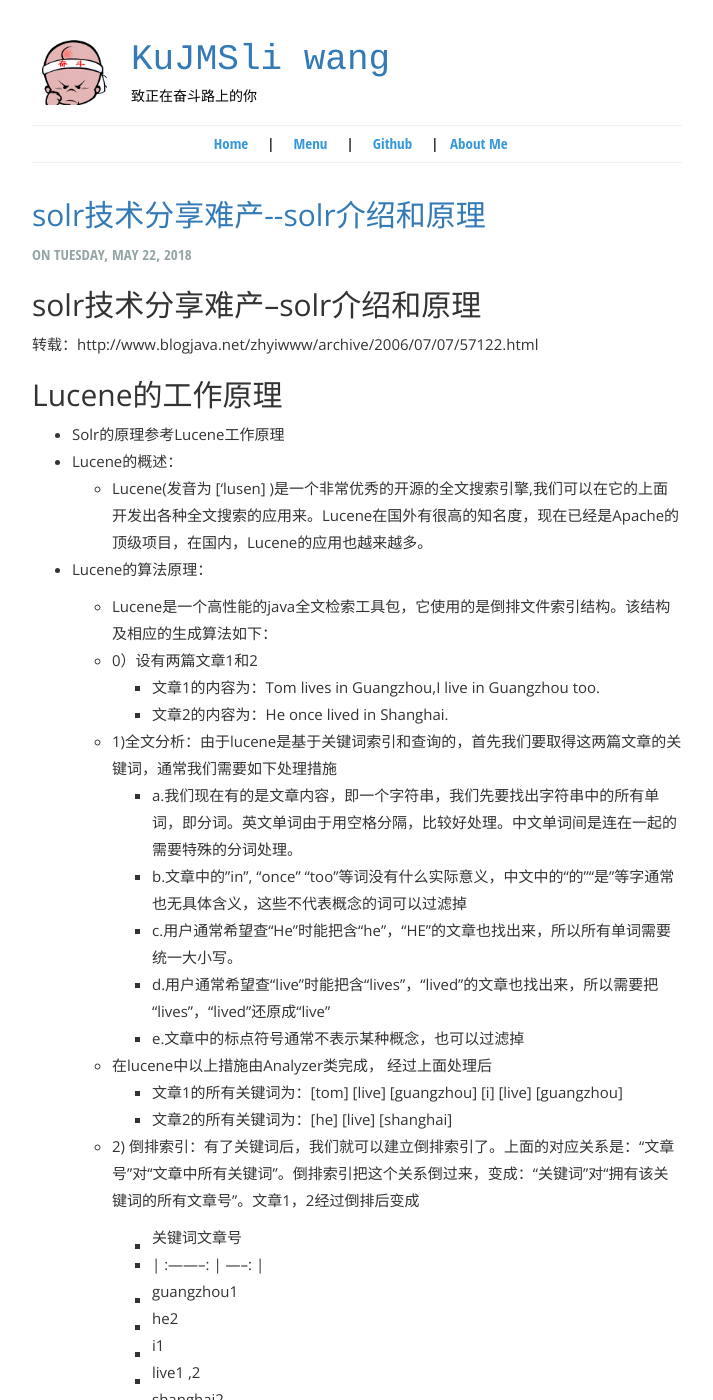
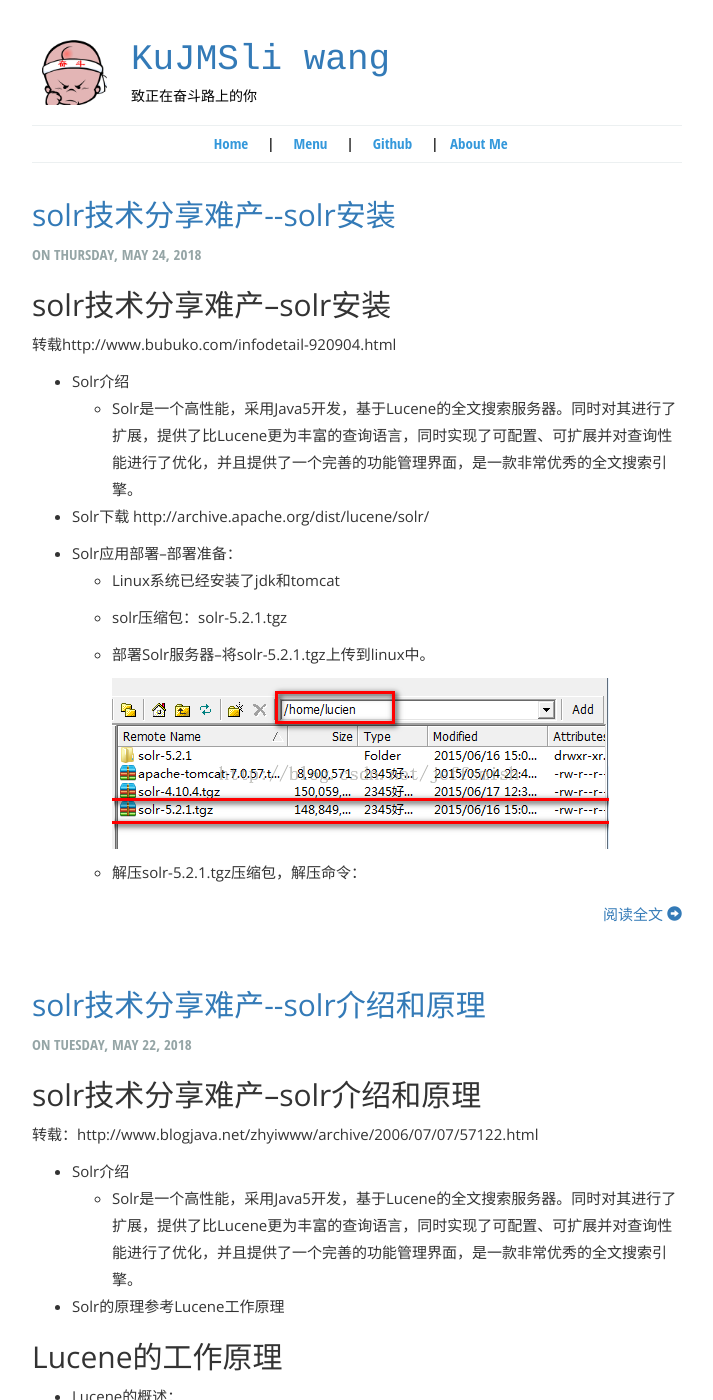
Before and after one commit to KuJMSliwang/KuJMSliwang.github.io, a Jekyll site: the page built from index.html, in a window 1280 px wide and 1400 px high. Shown: the whole window, without its empty margins (283-996 px from the left). Built offline with Jekyll 4.4.1, drawn with Linux system fonts in a browser that asks for light colours.

Commit message:
solr技术分享--solr安装

````diff
--- a/_posts/2018-05-22-solr.md
+++ b/_posts/2018-05-22-solr.md
@@ -9,8 +9,11 @@
 
 ## solr技术分享难产--solr介绍和原理
 转载：http://www.blogjava.net/zhyiwww/archive/2006/07/07/57122.html
+* Solr介绍
+    * Solr是一个高性能，采用Java5开发，基于Lucene的全文搜索服务器。同时对其进行了扩展，提供了比Lucene更为丰富的查询语言，同时实现了可配置、可扩展并对查询性能进行了优化，并且提供了一个完善的功能管理界面，是一款非常优秀的全文搜索引擎。
+* Solr的原理参考Lucene工作原理
+
 ## Lucene的工作原理
-* Solr的原理参考Lucene工作原理
 * Lucene的概述：
     * Lucene(发音为 ['lusen] )是一个非常优秀的开源的全文搜索引擎,我们可以在它的上面开发出各种全文搜索的应用来。Lucene在国外有很高的知名度，现在已经是Apache的顶级项目，在国内，Lucene的应用也越来越多。
 
--- /dev/null
+++ b/_posts/2018-05-24-solr.md
@@ -0,0 +1,102 @@
+---
+layout: post_layout
+title: solr技术分享难产--solr安装
+time: On Thursday, May 24, 2018
+location: BeiJing
+pulished: true
+excerpt_separator: "```"
+---
+
+## solr技术分享难产--solr安装
+转载http://www.bubuko.com/infodetail-920904.html
+* Solr介绍
+    * Solr是一个高性能，采用Java5开发，基于Lucene的全文搜索服务器。同时对其进行了扩展，提供了比Lucene更为丰富的查询语言，同时实现了可配置、可扩展并对查询性能进行了优化，并且提供了一个完善的功能管理界面，是一款非常优秀的全文搜索引擎。
+
+* Solr下载
+http://archive.apache.org/dist/lucene/solr/
+
+* Solr应用部署--部署准备：
+    * Linux系统已经安装了jdk和tomcat
+
+    * solr压缩包：solr-5.2.1.tgz
+
+    * 部署Solr服务器--将solr-5.2.1.tgz上传到linux中。
+
+        ![avatar](../assets/img/solr/solr1.png)
+
+    * 解压solr-5.2.1.tgz压缩包，解压命令：
+
+    ```
+     tar –xzvf solr-5.2.1.tgz
+    ```
+
+    * 解压后的包的文件夹结构如图所示，与以前的版本不同的是，solr的部署包放在了server文件夹中，collection1也需要自己创建，然后将/server/solr中的configset配置拷贝到自己创建的文件夹中。
+
+        ![avatar](../assets/img/solr/solr2.png)
+* 将/server/webapps/solr.war拷贝到tomcat的webapps中。
+
+    ```
+        cp –r solr.war /usr/local/tomcat7/webapps
+    ```
+    ![avatar](../assets/img/solr/solr3.png)
+* 进入到到tomcat7中，对war进行解压，然后删除war包。
+    ```
+    cd /usr/local/tomcat7/webapps
+    unzip solr.war –d solr
+    ```
+    ![avatar](../assets/img/solr/solr4.png)
+
+* 拷贝solr相关的依赖jar包到/usr/local/tomcat7/webapps/solr/WEB-INFO/lib中
+    ```
+    cp –r */usr/local/tomcat7/webapps/solr/WEB=INFO/lib
+    ```
+    ![avatar](../assets/img/solr/solr5.png)
+* 进入到/usr/local/tomcat7/webapps/solr/WEB=INFO/修改web.xml中的solr/home
+
+    ![avatar](../assets/img/solr/solr6.png)
+
+    ```
+        <env-entry>
+          <env-entry-name>solr/home</env-entry-name>
+          <env-entry-value>/usr/local/solr/server/solr</env-entry-value>
+          <env-entry-type>java.lang.String</env-entry-type>
+        </env-entry>
+    ```
+
+
+* 修改tomcat的server.xml文件中的编码URLEncoding="UTF-8"
+
+    ![avatar](../assets/img/solr/solr7.png)
+    ```
+        <Connector
+          port="8080"
+         <span style="color:#ff0000;"> URLEncoding="UTF-8"</span>
+          redirectPort="8443"
+          connectionTimeout="20000"
+          protocol="HTTP/1.1"
+        />
+    ```
+
+* 启动tomcat服务器，访问http://localhost:8080/solr/
+
+    ![avatar](../assets/img/solr/solr8.png)
+* 在Solr中创建core--注：直接创建core，会出错。
+
+    ![avatar](../assets/img/solr/solr9.png)
+    * 创建collection1文件夹
+   ```
+   mkdir collection1
+   ```
+    ![avatar](../assets/img/solr/solr10.png)
+    * 将configsets/sample_techproducts_configs中的conf文件夹拷贝到collection1中，data和其他文件都是solr自动创建。
+    ```
+       cp –r configsets/sample_techproducts_configs collection1
+    ```
+    ![avatar](../assets/img/solr/solr11.png)
+    * 进入到http://localhost:8080/solr/页面，进入到core_admin中，创建名字为collection1的core。创建成功。
+    ![avatar](../assets/img/solr/solr12.png)
+* 测试solr
+    * 增加索引
+    ![avatar](../assets/img/solr/solr13.png)
+    * 查询索引
+    ![avatar](../assets/img/solr/solr14.png)
````
Also changed, not shown: README.md, assets/img/solr/solr1.png (added), assets/img/solr/solr10.png (added), assets/img/solr/solr11.png (added), assets/img/solr/solr12.png (added), assets/img/solr/solr13.png (added), assets/img/solr/solr14.png (added), assets/img/solr/solr2.png (added), assets/img/solr/solr3.png (added), assets/img/solr/solr4.png (added), assets/img/solr/solr5.png (added), assets/img/solr/solr6.png (added), assets/img/solr/solr7.png (added), assets/img/solr/solr8.png (added), 1 more files.
